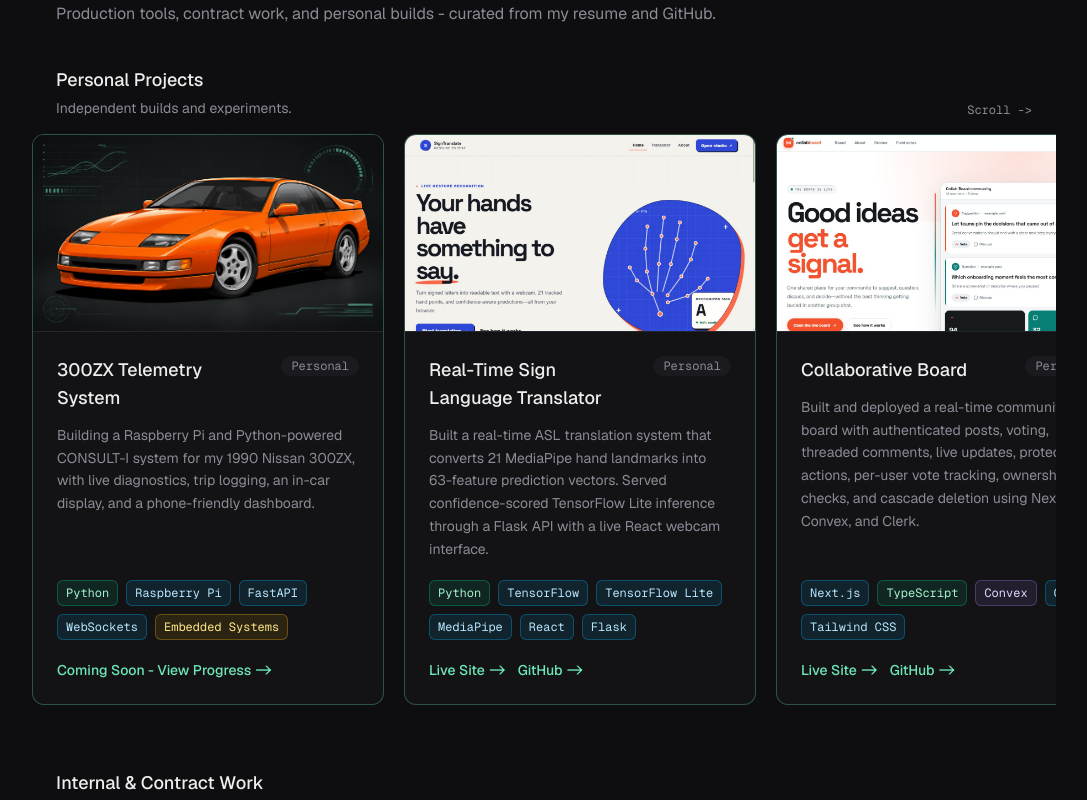
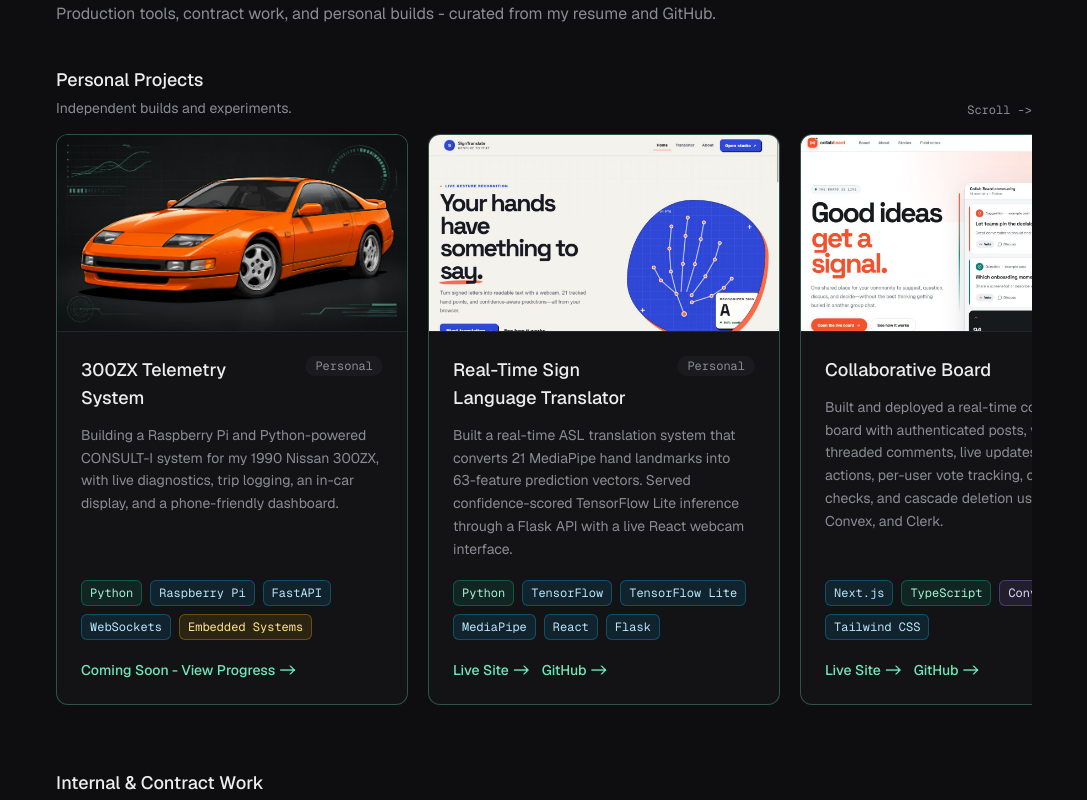
Before and after one commit to khalifehbasiri/khalifeh-portfolio, a Next.js app: page / in a window 1280 px wide. Shown: the part 700-1500 px from the top of the page, without its empty margins (96-1183 px from the left). Built offline with nearby package versions, Linux system fonts and the light colour scheme.

Commit message:
fixed padding on projects

```diff
--- a/app/components/Projects.tsx
+++ b/app/components/Projects.tsx
@@ -113,7 +113,7 @@ function ProjectRow({
         </span>
       </div>
 
-      <div className="-mx-6 snap-x snap-mandatory overflow-x-auto overscroll-x-contain px-6 pb-4 [scrollbar-color:var(--border)_transparent] [scrollbar-width:thin]">
+      <div className="snap-x snap-mandatory overflow-x-auto overscroll-x-contain pb-4 [scrollbar-color:var(--border)_transparent] [scrollbar-width:thin]">
         <div className="flex w-max gap-5">
           {projects.map((project, index) => (
             <ProjectCard
```
